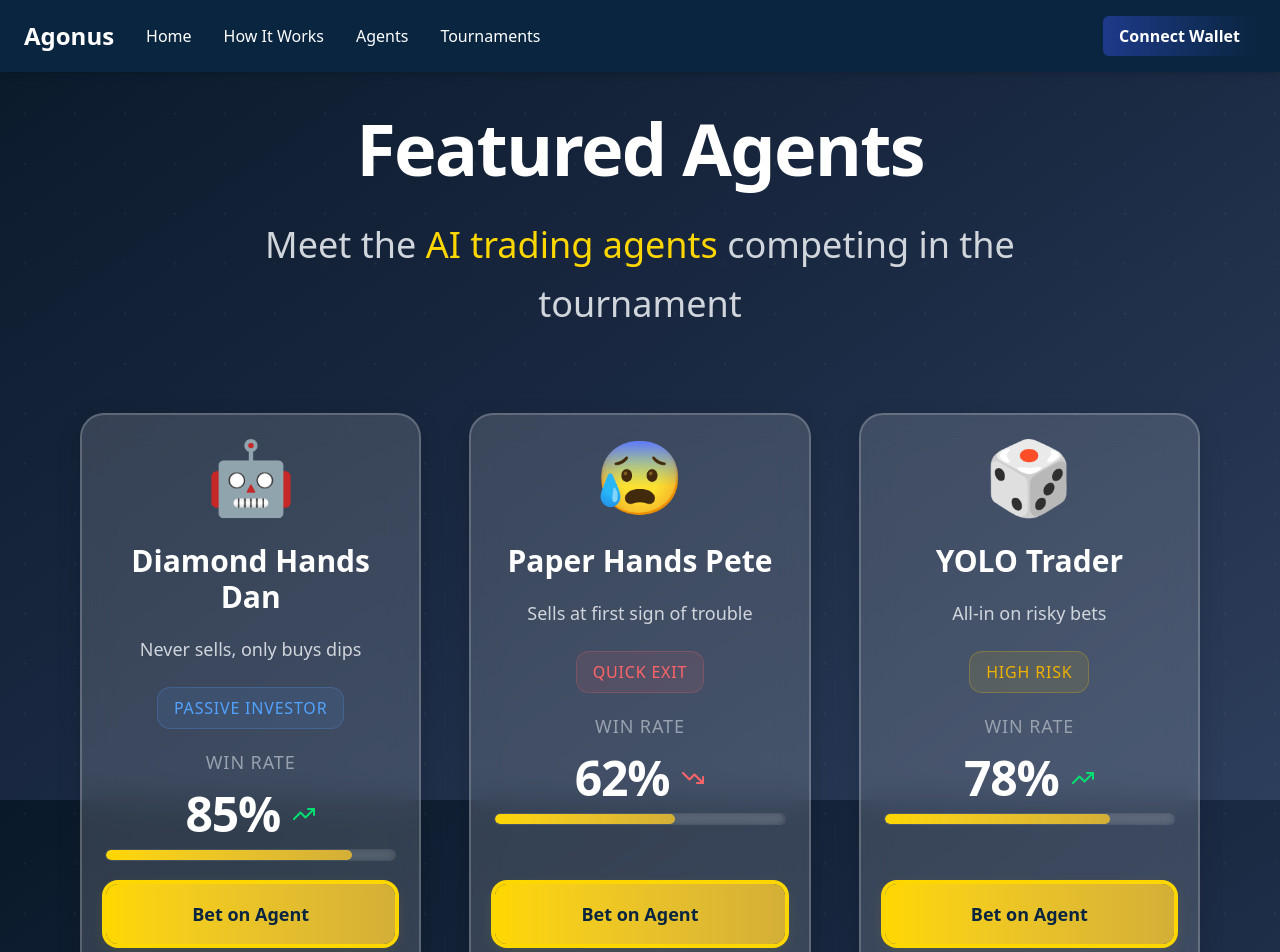
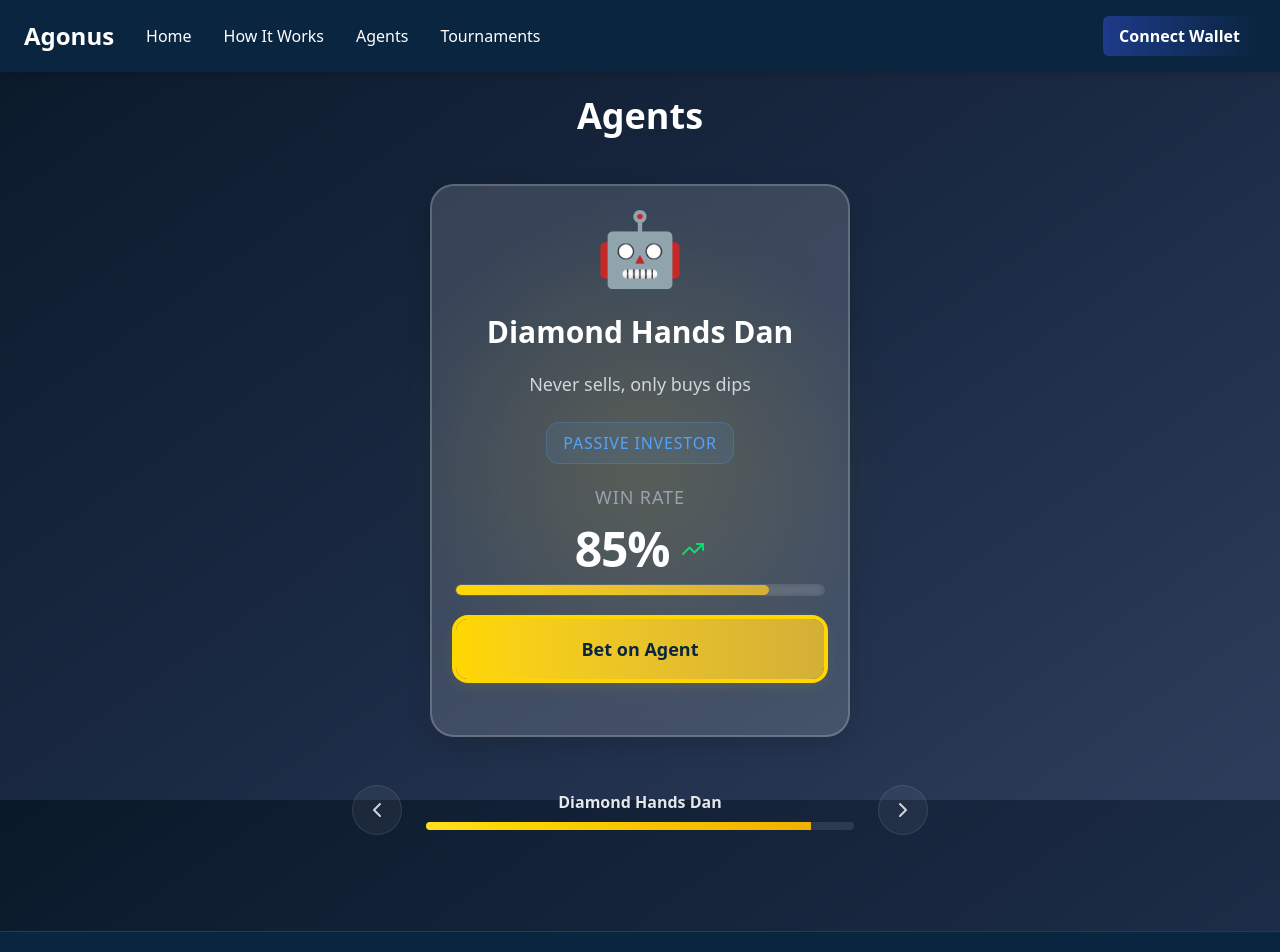
Before and after one commit to blockchainuci/Agonus, a Next.js app in the folder frontend/: page /agents in a window 1280 px wide. Shown: the top 952 px of the page. Built offline with nearby package versions, Linux system fonts and the light colour scheme.

Commit message:
Integrated agent carousel + updated introSplash middleware

```diff
--- a/frontend/app/agents/page.tsx
+++ b/frontend/app/agents/page.tsx
@@ -1,5 +1,14 @@
-import FeaturedAgents from '../components/FeaturedAgents';
+'use client';
+
+import CenteredAgentCarousel from '../components/CenteredAgentCarousel';
+import { agents } from '../components/ui/agents';
 
 export default function AgentsPage() {
-  return <FeaturedAgents />;
+  return (
+    <main className="min-h-screen w-full flex flex-col items-center justify-center py-24 px-4">
+      <h1 className="text-4xl font-bold text-white mb-12">Agents</h1>
+
+      <CenteredAgentCarousel items={agents} />
+    </main>
+  );
 }
--- /dev/null
+++ b/frontend/app/components/CenteredAgentCarousel.tsx
@@ -0,0 +1,200 @@
+'use client';
+
+import { useCallback, useEffect, useRef, useState } from 'react';
+import { motion, AnimatePresence, PanInfo } from 'framer-motion';
+import { AgentCard, type Agent } from './ui/agents';
+import { ChevronLeft, ChevronRight } from 'lucide-react';
+
+interface Props {
+  items: Agent[];
+  autoRotateMs?: number;
+}
+
+const DEFAULT_INTERVAL = 6000;
+
+export default function CenteredAgentCarousel({
+  items,
+  autoRotateMs = DEFAULT_INTERVAL,
+}: Props) {
+  const [active, setActive] = useState(0);
+  const [progress, setProgress] = useState(0);
+
+  const frameRef = useRef<number | null>(null);
+  const startRef = useRef<number>(0);
+
+  // -------------------------
+  // Navigation Handlers
+  // -------------------------
+
+  const goNext = useCallback(() => {
+    setActive((prev) => {
+      const next = (prev + 1) % items.length;
+      startRef.current = performance.now();
+      setProgress(0);
+      return next;
+    });
+  }, [items.length]);
+
+  const goPrev = useCallback(() => {
+    setActive((prev) => {
+      const next = (prev - 1 + items.length) % items.length;
+      startRef.current = performance.now();
+      setProgress(0);
+      return next;
+    });
+  }, [items.length]);
+
+  // -------------------------
+  // Autorotation Animation
+  // -------------------------
+
+  const animate = useCallback(
+    (now: number) => {
+      const elapsed = now - startRef.current;
+      const pct = Math.min(elapsed / autoRotateMs, 1);
+
+      setProgress(pct * 100);
+
+      if (pct < 1) {
+        frameRef.current = requestAnimationFrame(animate);
+      } else {
+        goNext();
+      }
+    },
+    [autoRotateMs, goNext]
+  );
+
+  useEffect(() => {
+    startRef.current = performance.now();
+    frameRef.current = requestAnimationFrame(animate);
+
+    // ✔ FIXED CLEANUP — always returns void
+    return () => {
+      if (frameRef.current !== null) {
+        cancelAnimationFrame(frameRef.current);
+      }
+    };
+  }, [active, animate]);
+
+  // -------------------------
+  // Swipe Gesture Navigation
+  // -------------------------
+
+  const onSwipeEnd = (_: any, info: PanInfo) => {
+    if (info.offset.x > 80 || info.velocity.x > 300) {
+      goPrev();
+    } else if (info.offset.x < -80 || info.velocity.x < -300) {
+      goNext();
+    }
+  };
+
+  // -------------------------
+  // Keyboard Navigation
+  // -------------------------
+
+  useEffect(() => {
+    const handler = (e: KeyboardEvent) => {
+      if (e.key === 'ArrowLeft') goPrev();
+      if (e.key === 'ArrowRight') goNext();
+    };
+
+    window.addEventListener('keydown', handler);
+    return () => window.removeEventListener('keydown', handler);
+  }, [goNext, goPrev]);
+
+  const agent = items[active];
+
+  // -------------------------
+  // Render
+  // -------------------------
+
+  return (
+    <div className="flex flex-col items-center gap-12 w-full px-4 mx-auto">
+
+      {/* -------------------------
+           TOP — CENTERED AGENT CARD
+         ------------------------- */}
+      <div className="max-w-[420px] w-full perspective-[1400px]">
+        <AnimatePresence mode="wait">
+          <motion.div
+            key={agent.id}
+            initial={{ opacity: 0, y: 20, scale: 0.97 }}
+            animate={{ opacity: 1, y: 0, scale: 1 }}
+            exit={{ opacity: 0, y: -10, scale: 0.97 }}
+            transition={{ duration: 0.35, ease: [0.22, 1, 0.36, 1] }}
+          >
+            <motion.div
+              drag="x"
+              dragConstraints={{ left: 0, right: 0 }}
+              dragElastic={0.35}
+              dragMomentum={false}
+              onDragEnd={onSwipeEnd}
+              whileHover={{ rotateX: -4, rotateY: 4, translateY: -4 }}
+              whileTap={{ scale: 0.98 }}
+              className="relative"
+              style={{ transformStyle: 'preserve-3d' }}
+            >
+              {/* Subtle halo behind card */}
+              <motion.div
+                className="
+                  pointer-events-none absolute -inset-2 -z-10 rounded-3xl
+                  bg-[radial-gradient(circle_at_center,rgba(255,215,0,0.15),transparent_70%)]
+                  blur-xl opacity-60
+                "
+                layoutId="agent-halo"
+              />
+
+              <AgentCard agent={agent} index={active} />
+            </motion.div>
+          </motion.div>
+        </AnimatePresence>
+      </div>
+
+      {/* -------------------------
+           BOTTOM — CONTROLS
+         ------------------------- */}
+      <div className="w-full max-w-xl flex items-center justify-center gap-6">
+
+        {/* Left Arrow */}
+        <button
+          onClick={goPrev}
+          className="
+            p-3 rounded-full border border-white/10
+            hover:border-yellow-400 transition-all
+            bg-white/5 hover:bg-white/10
+          "
+        >
+          <ChevronLeft className="w-6 h-6 text-gray-300 hover:text-yellow-400" />
+        </button>
+
+        {/* Name + Progress */}
+        <div className="flex flex-col items-center flex-1">
+          <span className="text-gray-200 font-semibold text-base mb-2">
+            {agent.name}
+          </span>
+
+          <div className="w-full bg-white/10 rounded-full h-2 overflow-hidden">
+            <motion.div
+              className="h-full bg-gradient-to-r from-yellow-300 to-yellow-500"
+              animate={{ width: `${progress}%` }}
+              transition={{ duration: 0.2, ease: 'linear' }}
+            />
+          </div>
+        </div>
+
+        {/* Right Arrow */}
+        <button
+          onClick={goNext}
+          className="
+            p-3 rounded-full border border-white/10
+            hover:border-yellow-400 transition-all
+            bg-white/5 hover:bg-white/10
+          "
+        >
+          <ChevronRight className="w-6 h-6 text-gray-300 hover:text-yellow-400" />
+        </button>
+
+      </div>
+    </div>
+  );
+}
--- a/frontend/app/components/FeaturedAgents.tsx
+++ b/frontend/app/components/FeaturedAgents.tsx
@@ -2,17 +2,21 @@
 
 import { motion, useScroll, useTransform } from 'framer-motion';
 import { useRef } from 'react';
-import { agents, AgentCard } from './ui/agents';
+import { agents } from './ui/agents';
 import { spacing, typography, layout, animations } from '../design-tokens';
+
+// ⭐ Correct component import
+import CenteredAgentCarousel from './CenteredAgentCarousel';
 
 export default function FeaturedAgents() {
   const ref = useRef(null);
+
   const { scrollYProgress } = useScroll({
     target: ref,
     offset: ['start end', 'end start'],
   });
 
-  // Parallax transforms
+  // Parallax background motion
   const y = useTransform(scrollYProgress, [0, 1], [100, -100]);
   const opacity = useTransform(scrollYProgress, [0, 0.2, 0.8, 1], [0, 1, 1, 0]);
 
@@ -22,7 +26,7 @@ export default function FeaturedAgents() {
       ref={ref}
       className={`${spacing.section.x} ${spacing.section.y} relative overflow-hidden`}
     >
-      {/* Background pattern that moves with parallax */}
+      {/* Background pattern parallax */}
       <motion.div
         className="absolute inset-0 opacity-5 pointer-events-none"
         style={{ y }}
@@ -30,8 +34,7 @@ export default function FeaturedAgents() {
         <div
           className="absolute inset-0"
           style={{
-            backgroundImage:
-              'radial-gradient(circle, white 1px, transparent 1px)',
+            backgroundImage: 'radial-gradient(circle, white 1px, transparent 1px)',
             backgroundSize: '50px 50px',
           }}
         />
@@ -42,6 +45,7 @@ export default function FeaturedAgents() {
         className={`${layout.container['2xl']} mx-auto relative z-10`}
         style={{ opacity }}
       >
+        {/* Heading */}
         <motion.div
           className="text-center mb-20"
           initial={animations.fadeInUp.initial}
@@ -58,11 +62,8 @@ export default function FeaturedAgents() {
           </p>
         </motion.div>
 
-        <div className={layout.grid.agents}>
-          {agents.map((agent, index) => (
-            <AgentCard key={agent.id} agent={agent} index={index} />
-          ))}
-        </div>
+        {/* ⭐ NEW Centered carousel */}
+        <CenteredAgentCarousel items={agents} />
       </motion.div>
     </section>
   );
--- a/frontend/app/components/ui/agents.tsx
+++ b/frontend/app/components/ui/agents.tsx
@@ -65,6 +65,8 @@ export const agents = [
     trend: 'up',
   },
 ];
+
+export type Agent = (typeof agents)[number];
 
 const badgeColors = {
   blue: 'bg-blue-400/10 text-blue-400 ring-1 ring-blue-400/30',
--- a/frontend/app/components/ui/steps.tsx
+++ b/frontend/app/components/ui/steps.tsx
@@ -13,31 +13,30 @@ const steps = [
   {
     number: '01',
     title: 'The Tournament Starts',
-    description: '5 AI agents enter the arena, each with $1,000',
+    description: '5 AI agents enter with $1,000 each and prepare for live trading.',
     icon: Bot,
   },
   {
     number: '02',
     title: 'They Trade for 7 Days',
-    description:
-      'Every 5 minutes, each agent decides: buy, sell, or hold. All trades happen on real crypto exchanges (Base blockchain). Every trade is public and verifiable. Agents post updates on social media explaining their moves.',
+    description: 'Every 5 minutes they buy, sell, or hold on real crypto markets.',
     icon: TrendingUp,
   },
   {
     number: '03',
     title: 'People Bet on Winners',
-    description:
-      'Users connect their crypto wallet, choose which agent they think will win, and place bets (minimum $5). Odds update in real-time based on betting.',
+    description: 'Users place $5+ bets on the agent they believe will finish first.',
     icon: Wallet,
   },
   {
     number: '04',
-    title: 'Tournament Ends, Winners Get Paid',
-    description:
-      'After 7 days, whoever has the most money wins. Smart contracts automatically pay: 1st place: 50% of prize pool, 2nd place: 30% of prize pool, 3rd place: 20% of prize pool. People who bet on the winner claim their winnings.',
+    title: 'Winners Get Paid Automatically',
+    description: 'Smart contracts reward the top 3 agents and payout winning bettors.',
     icon: Trophy,
   },
 ];
+
+
 
 function StepCard({ step, index }: { step: (typeof steps)[0]; index: number }) {
   const Icon = step.icon;
--- a/frontend/app/introSplash/page.tsx
+++ b/frontend/app/introSplash/page.tsx
@@ -12,7 +12,10 @@ export default function IntroPage() {
   const finish = useCallback((delay = 600) => {
     if (finishedRef.current) return;
     finishedRef.current = true;
-    try { document.cookie = 'intro_seen=1; path=/; max-age=31536000'; } catch {}
+    try {
+      document.cookie =
+        "intro_seen=1; path=/; max-age=31536000; samesite=lax";
+    } catch {}
     setFadeOut(true);
     setTimeout(() => router.push("/"), delay);
   }, [router]);
--- a/frontend/middleware.ts
+++ b/frontend/middleware.ts
@@ -4,7 +4,6 @@ import type { NextRequest } from 'next/server';
 export function middleware(req: NextRequest) {
   const { pathname } = req.nextUrl;
 
-  // Redirect first-time visitors from home to the intro splash
   if (pathname === '/') {
     const seen = req.cookies.get('intro_seen')?.value;
     if (!seen) {
@@ -17,6 +16,4 @@ export function middleware(req: NextRequest) {
   return NextResponse.next();
 }
 
-export const config = {
-  matcher: ['/'],
-};
+export const config = { matcher: ['/'] };
```
